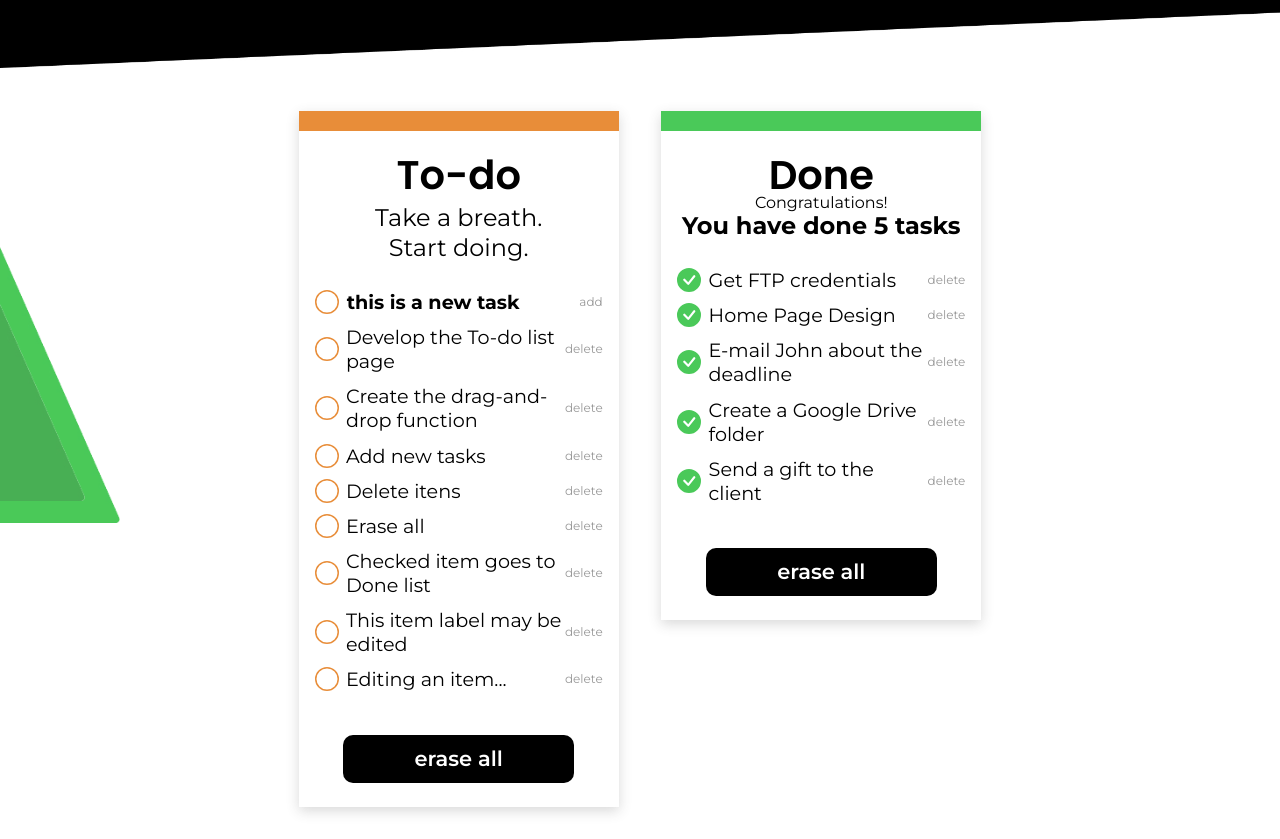
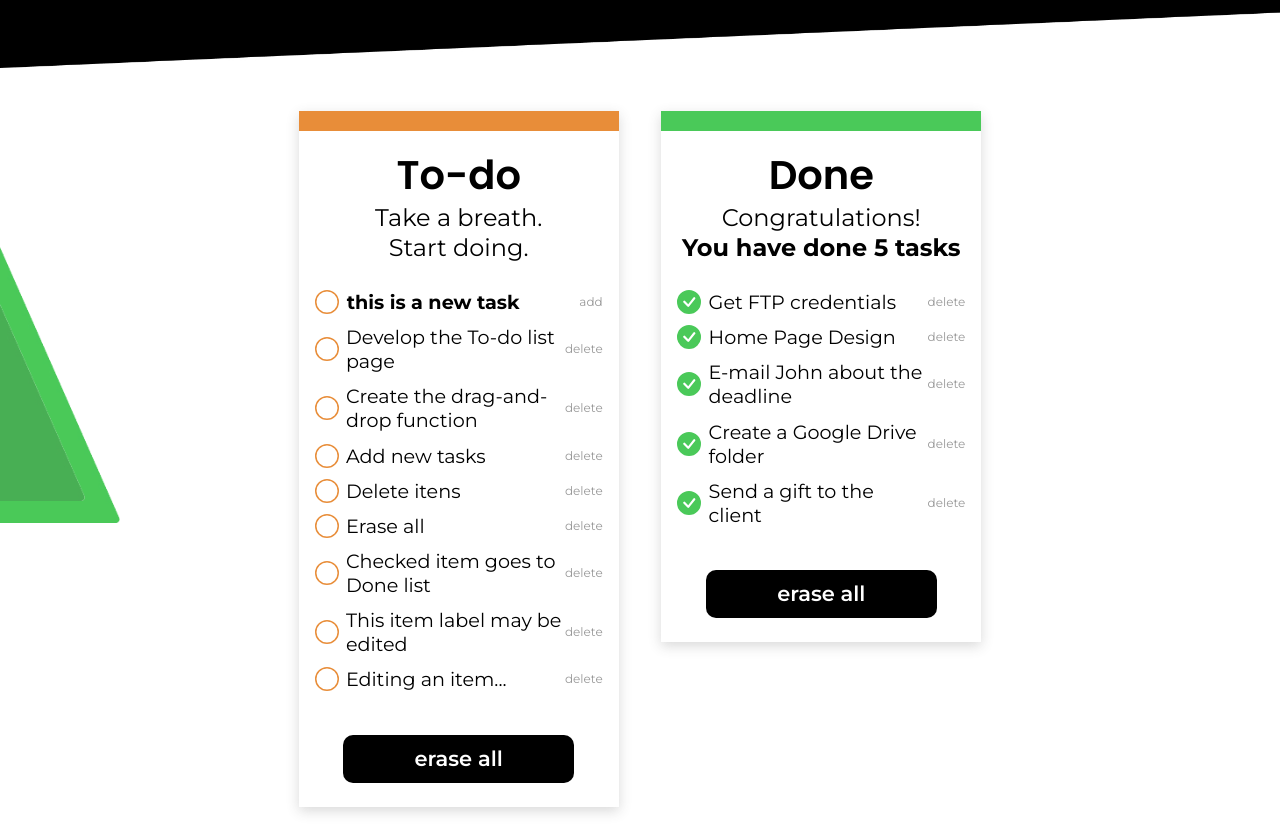
Before and after one commit to thipereira02/coopers_front, a React (Create React App) app: page / in a window 1280 px wide. Shown: the part 677-1516 px from the top of the page. Built offline with nearby package versions, Linux system fonts and the light colour scheme.

Commit message:
fixing font-size error

```diff
--- a/src/components/ToDoList.tsx
+++ b/src/components/ToDoList.tsx
@@ -80,7 +80,7 @@ export default function ToDoList() {
 				</ListBox>
 				<ListBox color={"done"}>
 					<h1>Done</h1>
-					{user ? doneTasks.length > 0 ? <h2>Congratulations!</h2> : <h2>Nothing done yet. <br/>Keep going!</h2> : "Congratulations!"}
+					{user ? doneTasks.length > 0 ? <h2>Congratulations!</h2> : <h2>Nothing done yet. <br/>Keep going!</h2> : <h2>Congratulations!</h2>}
 					<h3>You have done {user ? doneTasks.length : 5} {user ? doneTasks.length === 1 ? "task" : "tasks" : "tasks"}</h3>
 					{user ? <UserDoneTasks tasks={doneTasks} /> : <DoneExample />}
 					{user ?
```
